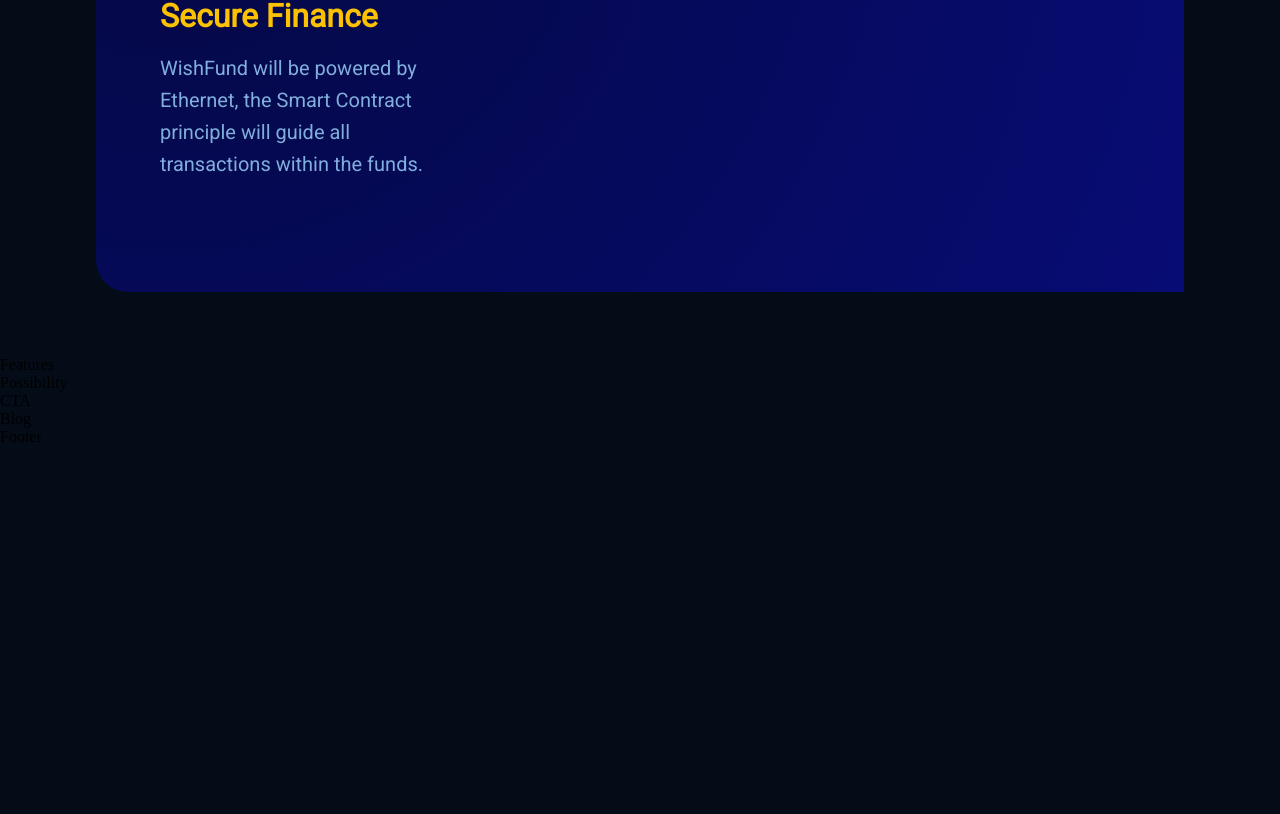
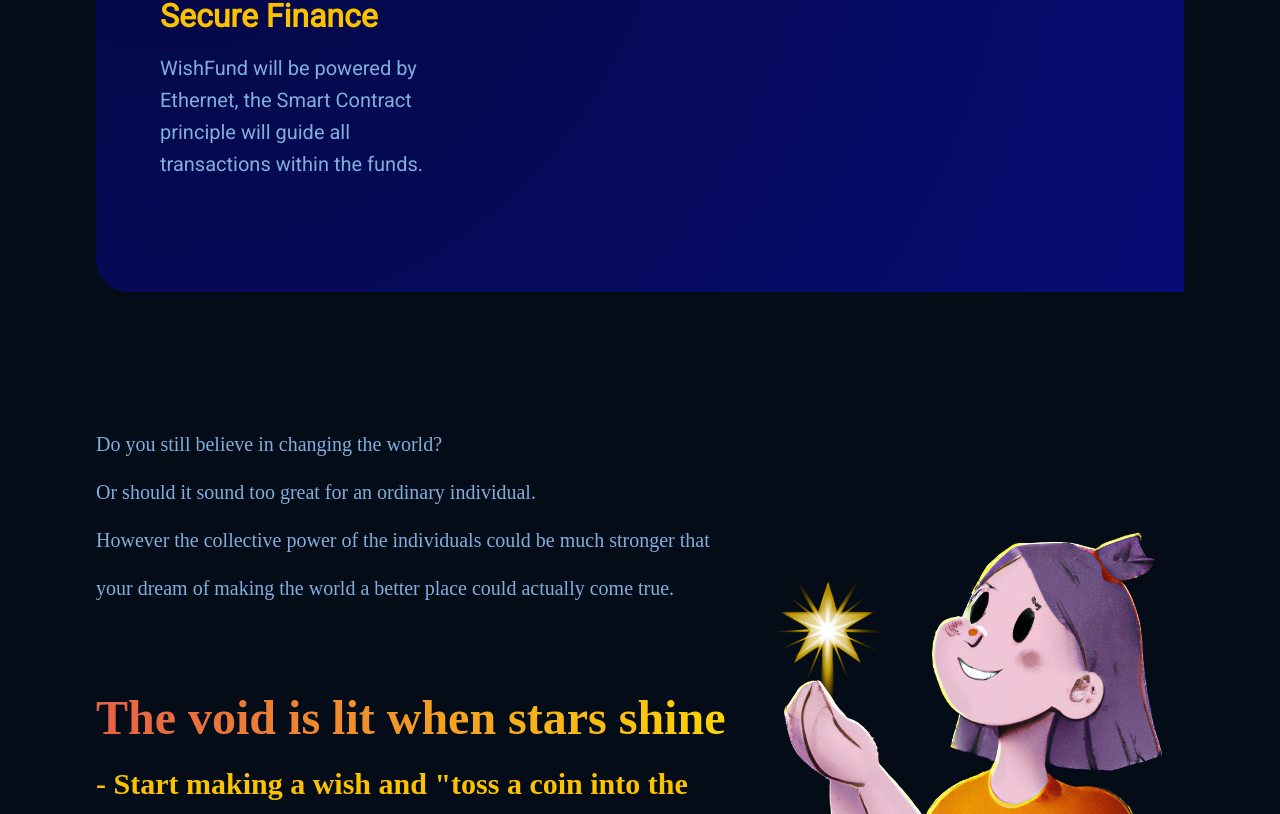
Before and after one commit to seanecal/wishing-fund-demo, a React (Vite) app: page / in a window 1280 px wide. Shown: the part 1986-2800 px from the top of the page. Before the commit the page ends 2432 px from the top, so only its background shows below. Built offline with nearby package versions, Linux system fonts and the light colour scheme.

Commit message:
the possibility section is done"

```diff
--- a/src/App.jsx
+++ b/src/App.jsx
@@ -12,10 +12,10 @@
       </div>
       {/* <Brand /> */}
       <About />
+      <Possibility />
       <Features />
-      <Possibility />
       <Cta />
-      <Blog />
+      {/* <Blog /> */}
       <Footer />
     </div>
   )
--- a/src/containers/about/about.css
+++ b/src/containers/about/about.css
@@ -78,7 +78,7 @@
 
 @media screen and (max-width: 650px){
   .wf__about {
-    padding: 1rem;
+    padding:1rem;
   }
   .wf__about-feature .wf__features-container__feature {
     flex-direction: column;
--- a/src/containers/possibility/possibility.css
+++ b/src/containers/possibility/possibility.css
@@ -0,0 +1,65 @@
+.wf__possibility {
+  display: flex;
+  flex-direction: row;
+  align-items: center;
+}
+
+.wf__possibility-content {
+  flex:3;
+  display: flex;
+  flex-direction: column;
+  align-items: flex-start;
+  margin-right: 2rem;
+}
+
+.wf__possibility-content p{
+  color: var(--color-text);
+  line-height: 48px;
+  font-size: 24px;
+  margin-bottom: 6rem;;
+}
+
+.wf__possibility-content p:last-child {
+  color: var(--color-subtext);
+}
+
+.wf__possibility-content h2{
+  line-height: 48px;
+  font-size: 48px;
+}
+
+.wf__possibility-content h3 {
+  color: var(--color-subtext);
+  line-height: 48px;
+  font-weight: 550;
+  font-size: 30px;
+  margin-bottom: 1rem;
+}
+
+.wf__possibility-pic {
+  flex:1;
+}
+
+.wf__possibility-pic img {
+  width: 100%;
+  height: 100%;
+  max-width: 400px;
+}
+
+@media screen and (max-width:1700px) {
+  .wf__possibility-content p{
+    color: var(--color-text);
+    line-height: 48px;
+    font-size: 20px;
+    margin-bottom: 4rem;;
+  }
+  .wf__possibility-content {
+    flex:1.5;
+  }
+}
+
+@media screen and (max-width:950px) {
+  .wf__possibility {
+    flex-direction: column;
+  }
+}
--- a/src/containers/possibility/possibility.jsx
+++ b/src/containers/possibility/possibility.jsx
@@ -1,7 +1,23 @@
 import './possibility.css'
+import wish from '../../assets/wish.png'
 
 export function Possibility() {
   return(
-    <div>Possibility</div>
+    <div className="section__padding wf__possibility" id="possibility">
+      <div className="wf__possibility-content">
+        <p>Do you still believe in changing the world? <br />Or should it sound too great for an ordinary individual. <br />However the collective power of the individuals could be much stronger that your dream of making the world a better place could actually come true.</p>
+        <br />
+        <h2 className='gradient__text'>The void is lit when stars shine</h2>
+        <br />
+        <h3>- Start making a wish and "toss a coin into the well"</h3>
+        <h3>- Now you are a fund participant.</h3>
+        <h3>- Raise a fund matter, start a petition/referendum, vote, elect, campaign...</h3>
+        <p>It is a full-scale democracy, no centralized fund raiser collecting funds, just everyday people in a democratic online community.</p>
+      </div>
+
+      <div className="wf__possibility-pic">
+        <img src={wish} alt="a girl making a wish" />
+      </div>
+    </div>
   )
 }
```
Also changed, not shown: src/assets/wish.png (added).
